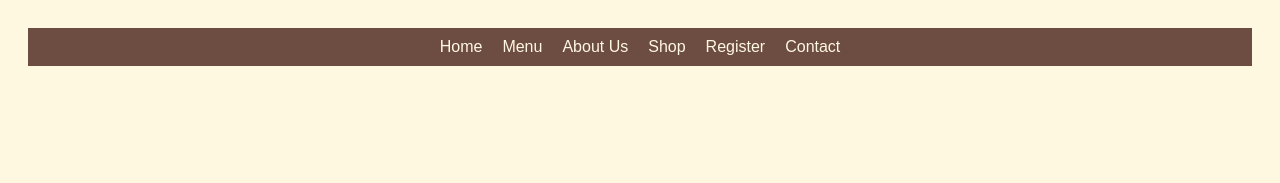
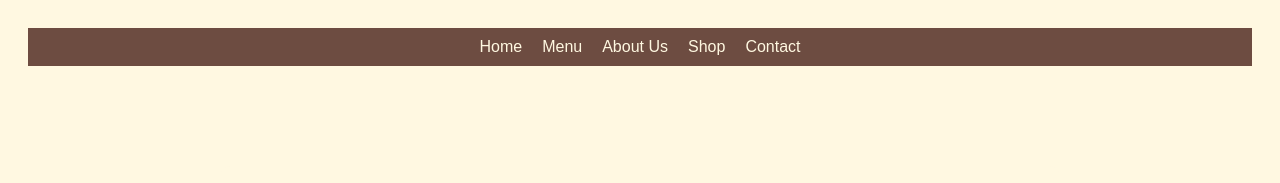
Before and after one commit to acheron-dark/The-Ugly-Duckling-Bakery, a plain HTML site: page index.html in a window 1280 px wide. Shown: the top 183 px of the page. Drawn offline with Linux system fonts and the light colour scheme.

Commit message:
Update index.html

```diff
--- a/index.html
+++ b/index.html
@@ -15,7 +15,6 @@
             <a href="#" style="color:#FFF8E1; text-decoration:none;">Menu</a>
             <a href="about.html" style="color:#FFF8E1; text-decoration:none;">About Us</a>
             <a href="Shop.html" style="color:#FFF8E1; text-decoration:none;">Shop</a>
-            <a href="Register" style="color:#FFF8E1; text-decoration:none;">Register</a>
             <a href="#" style="color:#FFF8E1; text-decoration:none;">Contact</a>
         </nav>
     </header>
```
